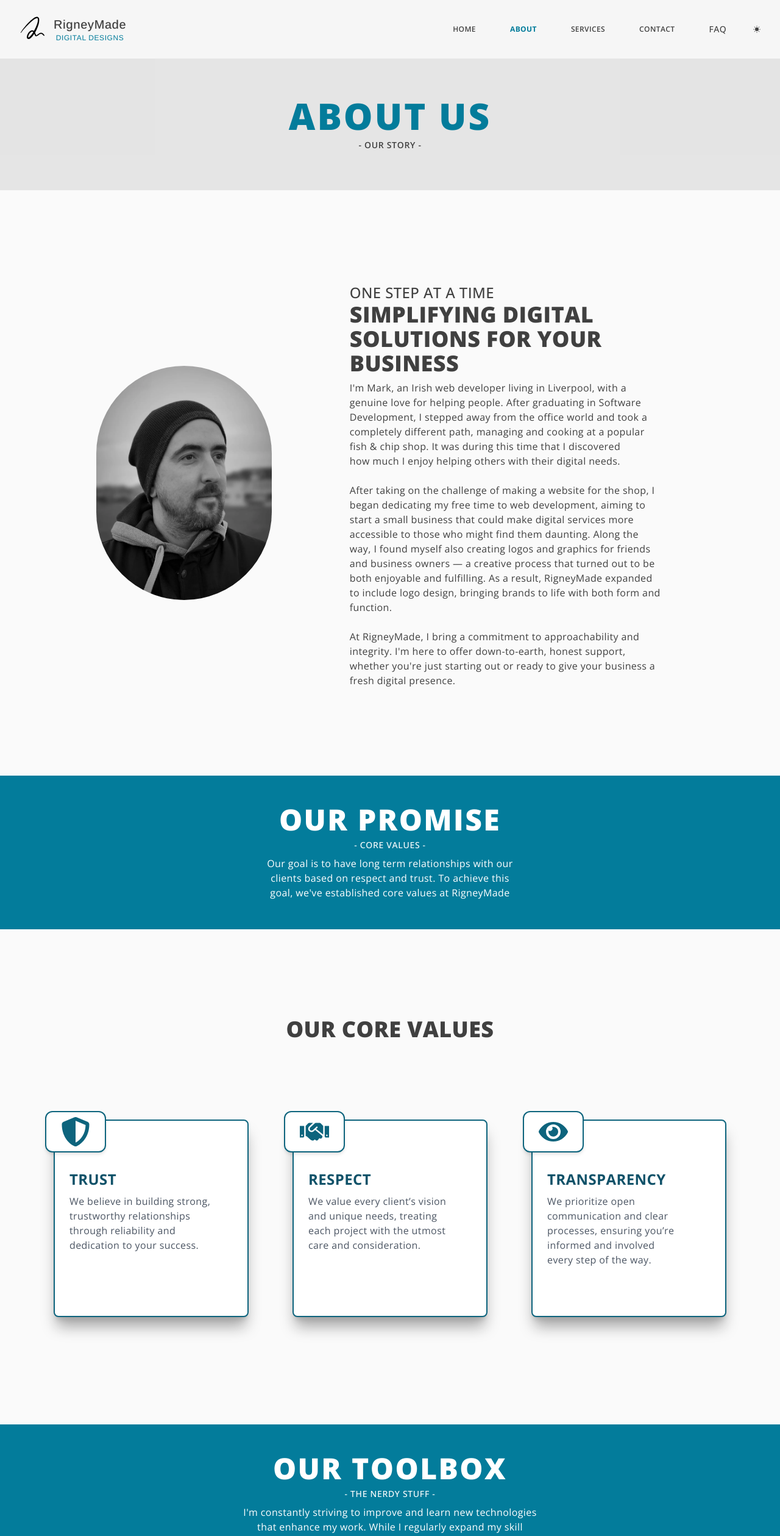
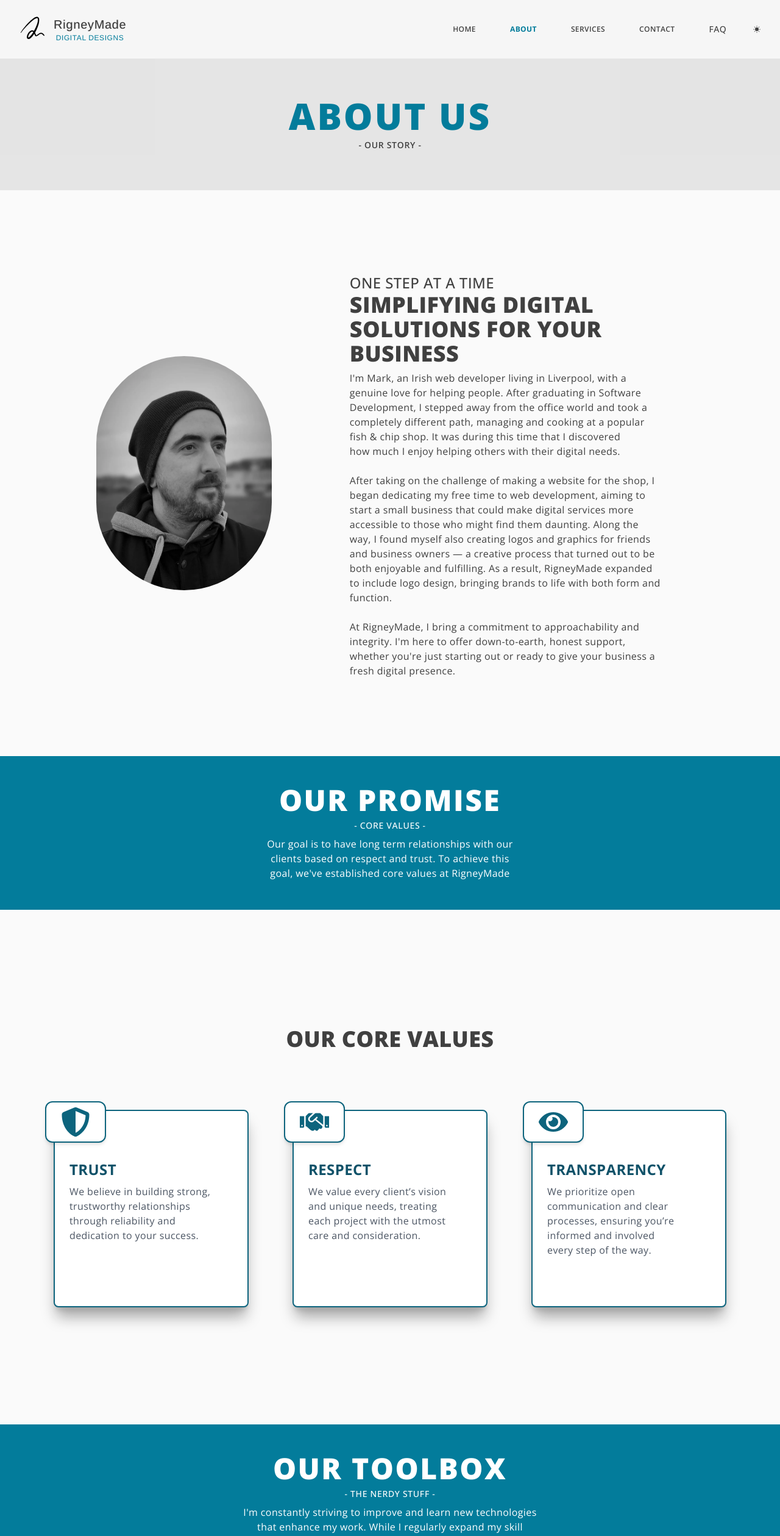
Before and after one commit to KramYengir/rigneymade, a Next.js app: page /about in a window 1280 px wide. Shown: the top 2519 px of the page at 61% size. Built offline with nearby package versions, Linux system fonts and the light colour scheme.

Commit message:
minor spacing tweaks

```diff
--- a/components/About/AboutUsSection.tsx
+++ b/components/About/AboutUsSection.tsx
@@ -4,12 +4,12 @@ import React from "react";
 const AboutUsSection = () => {
   return (
     <section>
-      <div className="rm-container flex flex-wrap items-center justify-center gap-x-32 gap-y-12 py-36">
+      <div className="rm-container flex flex-wrap items-center justify-center gap-x-32 gap-y-12 py-16 sm:py-32">
         <div className="rounded-full overflow-hidden">
           <img
             src={"/images/profile-img.webp"}
             alt="profile picture of Mark Rigney"
-            className=" h-96 w-auto"
+            className=" h-64 sm:h-96 w-auto"
           />
         </div>
 
--- a/components/About/ToolsSection.tsx
+++ b/components/About/ToolsSection.tsx
@@ -15,12 +15,12 @@ const ToolsSection = () => {
       </div>
 
       {/* list of tools */}
-      <div className="rm-container grid lg:grid-cols-2 items-center justify-center gap-y-12 py-32">
+      <div className="rm-container grid lg:grid-cols-2 items-center justify-center gap-y-12 py-16 sm:py-32">
         <div className="flex flex-col mx-auto ">
           <img
             src={"/images/tool_blob.png"}
             alt="various development software logos"
-            className="h-48 md:h-80 xl:h-[400px] w-auto"
+            className="h-36 sm:h-48 md:h-80 xl:h-[400px] w-auto"
           />
         </div>
         <ul className="grid gap-4 gap-y-12 ">
--- a/components/About/ValuesSection.tsx
+++ b/components/About/ValuesSection.tsx
@@ -14,11 +14,11 @@ const ValuesSection = () => {
           values at RigneyMade
         </p>
       </div>
-      <div className="rm-container py-24">
+      <div className="rm-container py-12 sm:py-36">
         <h3 className="uppercase text-2xl sm:text-3xl lg:text-4xl 2xl:text-5xl font-extrabold text-center py-12">
           Our Core Values
         </h3>
-        <div className="flex flex-wrap justify-evenly gap-y-16 gap-x-4 py-20">
+        <div className="flex flex-wrap justify-evenly gap-y-16 gap-x-4 py-12">
           <ValuesCard
             icon={FaShieldAlt}
             title={"Trust"}
```
